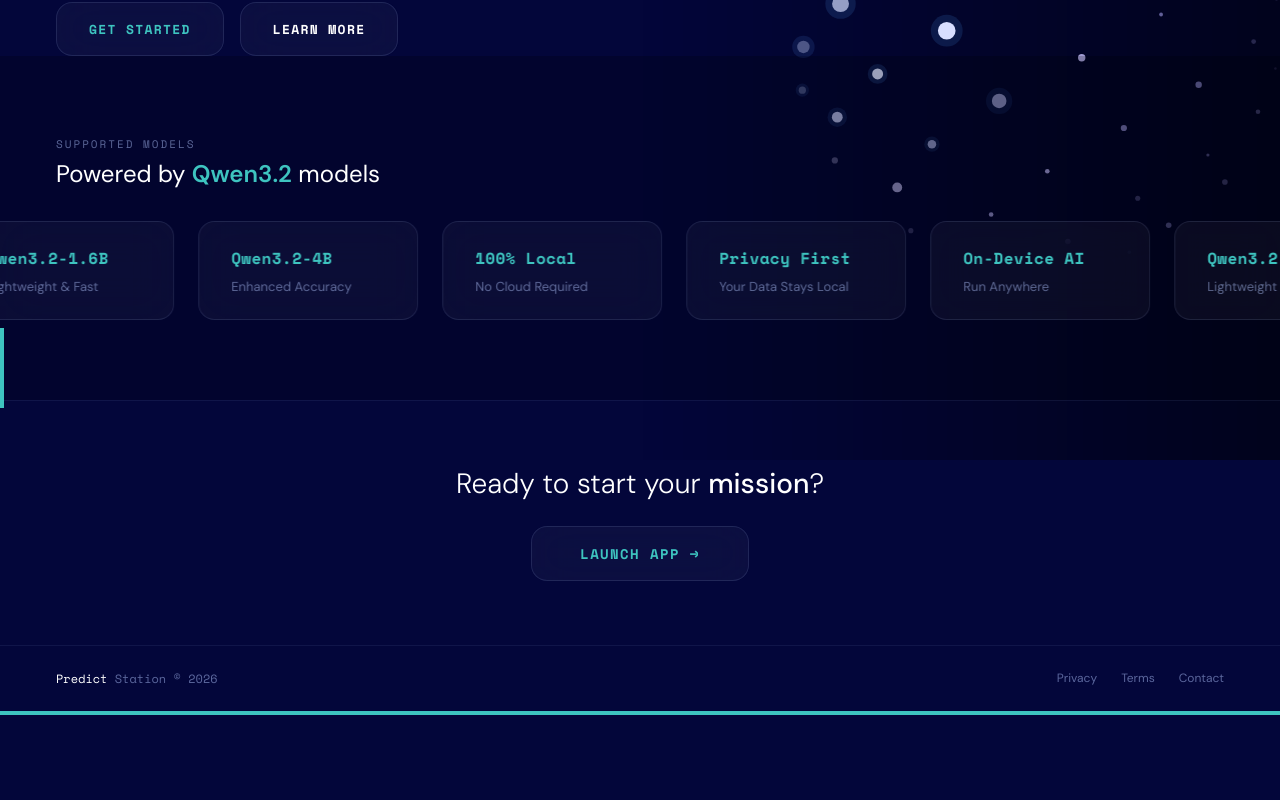
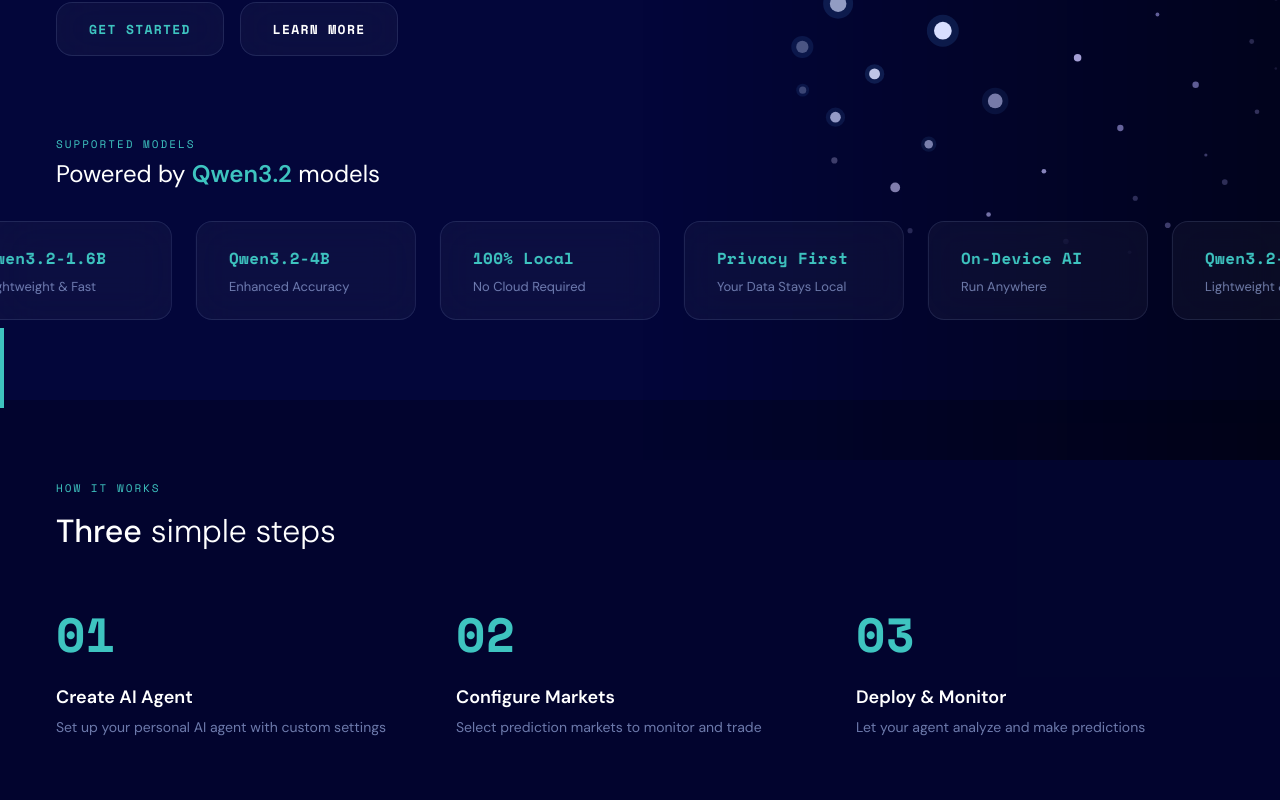
Before and after one commit to pisuthd/predict-station, a Next.js app in the folder frontend/: page / in a window 1280 px wide. Shown: the part 340-1140 px from the top of the page. Before the commit the page ends 1055 px from the top, so only its background shows below. Built offline with nearby package versions, Linux system fonts and the light colour scheme.

Commit message:
Restore steps section, model ticker uses same background as hero

```diff
--- a/frontend/src/app/page.tsx
+++ b/frontend/src/app/page.tsx
@@ -11,6 +11,24 @@
   { name: '100% Local', desc: 'No Cloud Required' },
   { name: 'Privacy First', desc: 'Your Data Stays Local' },
   { name: 'On-Device AI', desc: 'Run Anywhere' },
+]
+
+const steps = [
+  {
+    number: '01',
+    title: 'Create AI Agent',
+    description: 'Set up your personal AI agent with custom settings',
+  },
+  {
+    number: '02',
+    title: 'Configure Markets',
+    description: 'Select prediction markets to monitor and trade',
+  },
+  {
+    number: '03',
+    title: 'Deploy & Monitor',
+    description: 'Let your agent analyze and make predictions',
+  },
 ]
 
 export default function LandingPage() {
@@ -30,17 +48,11 @@
   // Animate the ticker (slide left continuously)
   useEffect(() => {
     let animationId: number
-    let lastTime = 0
     const speed = 0.3 // pixels per frame
 
-    const animate = (timestamp: number) => {
-      if (!lastTime) lastTime = timestamp
-      const delta = timestamp - lastTime
-      lastTime = timestamp
-
+    const animate = () => {
       setTranslateX(prev => {
-        const containerWidth = containerRef.current?.offsetWidth || 800
-        const totalWidth = models.length * 300 // approximate item width
+        const totalWidth = models.length * 244 // item width + gap
         if (prev <= -totalWidth) {
           return 0
         }
@@ -263,11 +275,10 @@
           </div>
         </div>
 
-        {/* Supported Models Section */}
+        {/* Supported Models - Same background as hero (transparent) */}
         <div
           style={{
             padding: '80px 56px',
-            background: 'rgba(0,0,0,0.2)',
             position: 'relative',
             zIndex: 10,
             overflow: 'hidden',
@@ -279,7 +290,7 @@
                 fontFamily: monoFont,
                 fontSize: '11px',
                 letterSpacing: '0.18em',
-                color: MUTED,
+                color: CYAN,
                 textTransform: 'uppercase',
                 marginBottom: '8px',
               }}
@@ -339,7 +350,7 @@
                   style={{
                     fontFamily: sansFont,
                     fontSize: '13px',
-                    color: MUTED,
+                    color: 'rgba(180,200,255,0.6)',
                   }}
                 >
                   {model.desc}
@@ -377,13 +388,96 @@
                   style={{
                     fontFamily: sansFont,
                     fontSize: '13px',
-                    color: MUTED,
+                    color: 'rgba(180,200,255,0.6)',
                   }}
                 >
                   {model.desc}
                 </span>
               </div>
             ))}
+          </div>
+        </div>
+
+        {/* How It Works Section */}
+        <div
+          style={{
+            padding: '80px 56px',
+            background: 'rgba(0,0,0,0.2)',
+            position: 'relative',
+            zIndex: 10,
+          }}
+        >
+          <div style={{ maxWidth: 1200, margin: '0 auto' }}>
+            <p
+              style={{
+                fontFamily: monoFont,
+                fontSize: '11px',
+                letterSpacing: '0.18em',
+                color: CYAN,
+                textTransform: 'uppercase',
+                marginBottom: '16px',
+              }}
+            >
+              How It Works
+            </p>
+
+            <h2
+              style={{
+                fontFamily: sansFont,
+                fontSize: '32px',
+                fontWeight: 300,
+                color: '#fff',
+                marginBottom: '48px',
+                lineHeight: 1.2,
+              }}
+            >
+              <strong style={{ fontWeight: 500 }}>Three</strong> simple steps
+            </h2>
+
+            <div
+              style={{
+                display: 'grid',
+                gridTemplateColumns: 'repeat(3, 1fr)',
+                gap: '32px',
+              }}
+            >
+              {steps.map((step, index) => (
+                <div key={index}>
+                  <div
+                    style={{
+                      fontFamily: monoFont,
+                      fontSize: '48px',
+                      fontWeight: 700,
+                      color: CYAN,
+                      marginBottom: '16px',
+                    }}
+                  >
+                    {step.number}
+                  </div>
+                  <h3
+                    style={{
+                      fontFamily: sansFont,
+                      fontSize: '18px',
+                      fontWeight: 600,
+                      color: '#fff',
+                      marginBottom: '8px',
+                    }}
+                  >
+                    {step.title}
+                  </h3>
+                  <p
+                    style={{
+                      fontFamily: sansFont,
+                      fontSize: '14px',
+                      color: 'rgba(180,200,255,0.6)',
+                      lineHeight: 1.5,
+                    }}
+                  >
+                    {step.description}
+                  </p>
+                </div>
+              ))}
+            </div>
           </div>
         </div>
 
@@ -455,16 +549,16 @@
               style={{
                 fontFamily: monoFont,
                 fontSize: 12,
-                color: MUTED,
+                color: 'rgba(180,200,255,0.5)',
                 margin: 0,
               }}
             >
               <span style={{ color: '#fff' }}>Predict</span> Station © 2026
             </p>
             <div style={{ display: 'flex', gap: '24px' }}>
-              <span style={{ fontFamily: sansFont, fontSize: 12, color: MUTED, cursor: 'pointer' }}>Privacy</span>
-              <span style={{ fontFamily: sansFont, fontSize: 12, color: MUTED, cursor: 'pointer' }}>Terms</span>
-              <span style={{ fontFamily: sansFont, fontSize: 12, color: MUTED, cursor: 'pointer' }}>Contact</span>
+              <span style={{ fontFamily: sansFont, fontSize: 12, color: 'rgba(180,200,255,0.5)', cursor: 'pointer' }}>Privacy</span>
+              <span style={{ fontFamily: sansFont, fontSize: 12, color: 'rgba(180,200,255,0.5)', cursor: 'pointer' }}>Terms</span>
+              <span style={{ fontFamily: sansFont, fontSize: 12, color: 'rgba(180,200,255,0.5)', cursor: 'pointer' }}>Contact</span>
             </div>
           </div>
         </footer>
```
